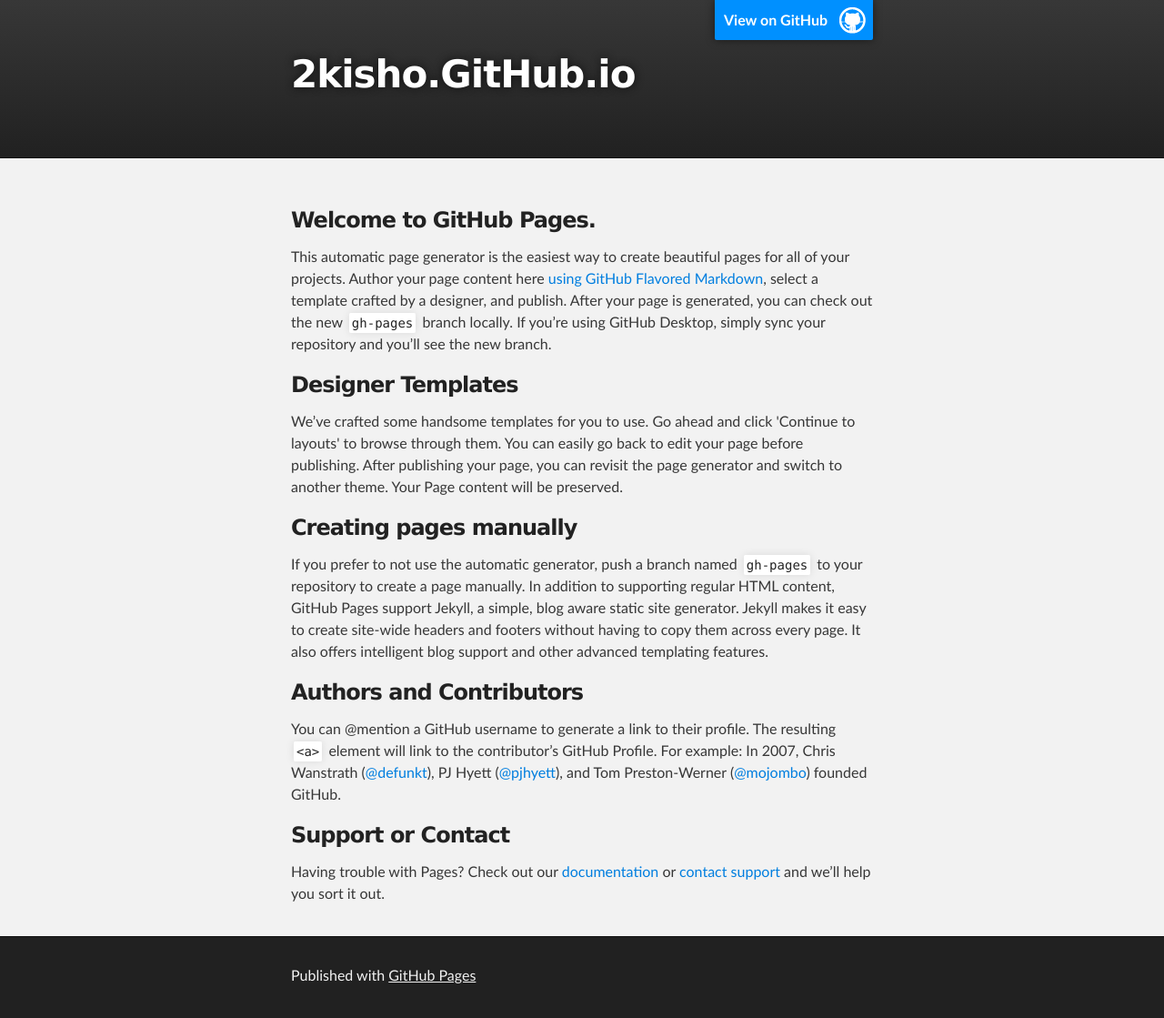
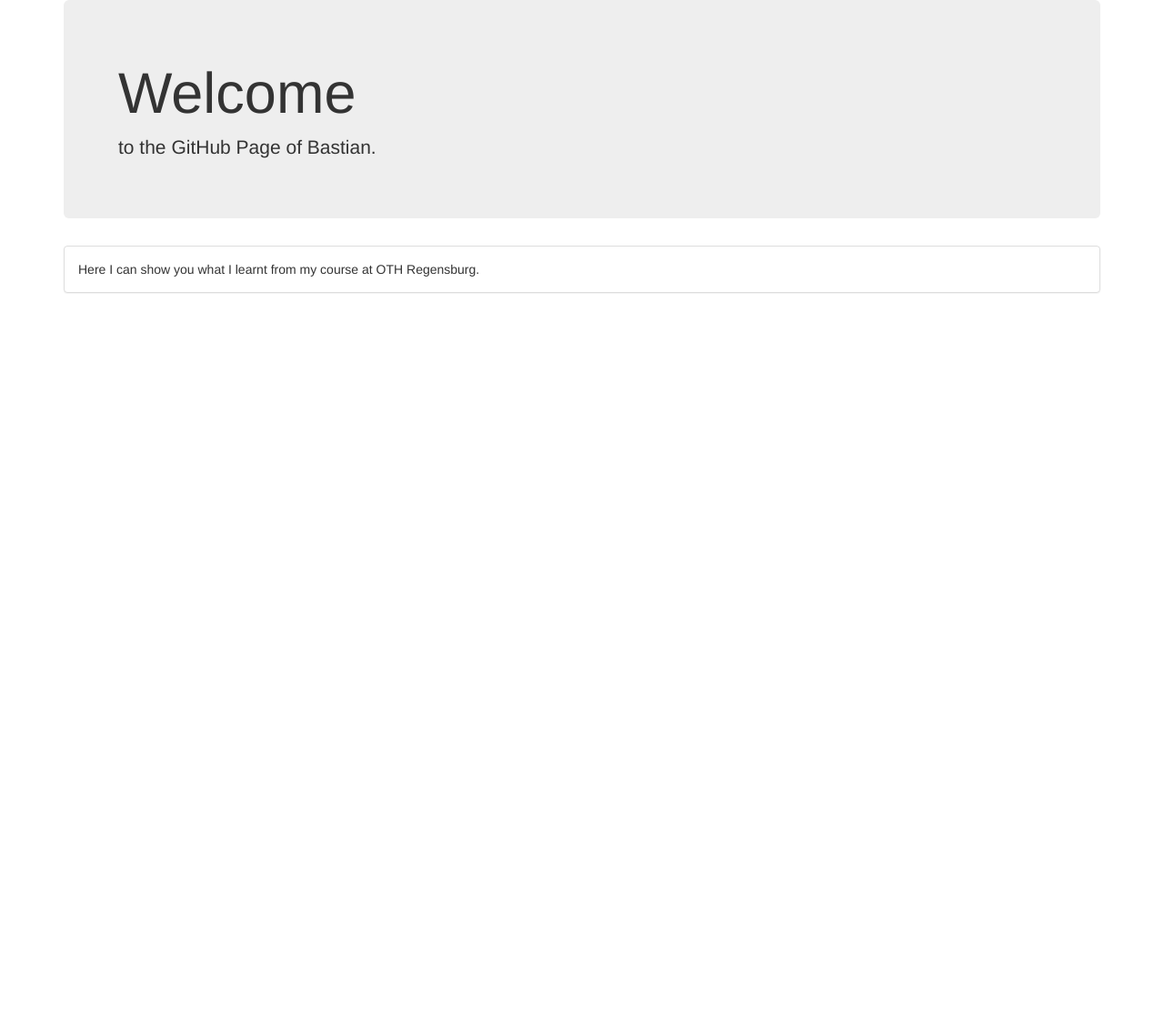
Before and after one commit to 2Kisho/2Kisho.github.io, a plain HTML site: page index.html in a window 1280 px wide. Shown: the whole page at 91% size. After the commit the page ends 800 px from the top, so only its background shows below. Drawn offline with nearby package versions, Linux system fonts and the light colour scheme.

Commit message:
Changed some html code

```diff
--- a/index.html
+++ b/index.html
@@ -2,66 +2,33 @@
 <html>
 
 <head>
-    <meta charset='utf-8'>
-    <meta http-equiv="X-UA-Compatible" content="chrome=1">
-    <meta name="description" content="2kisho.GitHub.io : ">
+    <meta charset='utf-8' />
+    <meta http-equiv="X-UA-Compatible" content="chrome=1" />
+    <meta name="description" content="2kisho.GitHub.io : " />
+    <meta name="viewport" content="width=device-width, initial-scale=1">
 
-    <link rel="stylesheet" type="text/css" media="screen" href="stylesheets/stylesheet.css">
 
-    <title>Welcome on 2kisho.GitHub.io</title>
+    <!-- Latest compiled and minified CSS -->
+    <!-- Latest compiled and minified CSS -->
+    <link rel="stylesheet" href="https://maxcdn.bootstrapcdn.com/bootstrap/3.3.7/css/bootstrap.min.css">
+
+    <!-- jQuery library -->
+    <script src="https://ajax.googleapis.com/ajax/libs/jquery/1.12.4/jquery.min.js"></script>
+
+    <!-- Latest compiled JavaScript -->
+    <script src="https://maxcdn.bootstrapcdn.com/bootstrap/3.3.7/js/bootstrap.min.js"></script>
+    <title>Welcome to the GitHub Pages of Bastian</title>
 </head>
 
 <body>
-
-    <!-- HEADER -->
-    <div id="header_wrap" class="outer">
-        <header class="inner">
-          <a id="forkme_banner" href="https://github.com/2Kisho">View on GitHub</a>
-
-          <h1 id="project_title">2kisho.GitHub.io</h1>
-          <h2 id="project_tagline"></h2>
-
-        </header>
+    <div class="container">
+        <div class="jumbotron">
+            <h1>Welcome</h1>
+            <p>to the GitHub Page of Bastian.</p>
         </div>
-
-    <!-- MAIN CONTENT -->
-    <div id="main_content_wrap" class="outer">
-      <section id="main_content" class="inner">
-        <h3>
-<a id="welcome-to-github-pages" class="anchor" href="#welcome-to-github-pages" aria-hidden="true"><span aria-hidden="true" class="octicon octicon-link"></span></a>Welcome to GitHub Pages.</h3>
-
-<p>This automatic page generator is the easiest way to create beautiful pages for all of your projects. Author your page content here <a href="https://guides.github.com/features/mastering-markdown/">using GitHub Flavored Markdown</a>, select a template crafted by a designer, and publish. After your page is generated, you can check out the new <code>gh-pages</code> branch locally. If you’re using GitHub Desktop, simply sync your repository and you’ll see the new branch.</p>
-
-<h3>
-<a id="designer-templates" class="anchor" href="#designer-templates" aria-hidden="true"><span aria-hidden="true" class="octicon octicon-link"></span></a>Designer Templates</h3>
-
-<p>We’ve crafted some handsome templates for you to use. Go ahead and click 'Continue to layouts' to browse through them. You can easily go back to edit your page before publishing. After publishing your page, you can revisit the page generator and switch to another theme. Your Page content will be preserved.</p>
-
-<h3>
-<a id="creating-pages-manually" class="anchor" href="#creating-pages-manually" aria-hidden="true"><span aria-hidden="true" class="octicon octicon-link"></span></a>Creating pages manually</h3>
-
-<p>If you prefer to not use the automatic generator, push a branch named <code>gh-pages</code> to your repository to create a page manually. In addition to supporting regular HTML content, GitHub Pages support Jekyll, a simple, blog aware static site generator. Jekyll makes it easy to create site-wide headers and footers without having to copy them across every page. It also offers intelligent blog support and other advanced templating features.</p>
-
-<h3>
-<a id="authors-and-contributors" class="anchor" href="#authors-and-contributors" aria-hidden="true"><span aria-hidden="true" class="octicon octicon-link"></span></a>Authors and Contributors</h3>
-
-<p>You can @mention a GitHub username to generate a link to their profile. The resulting <code>&lt;a&gt;</code> element will link to the contributor’s GitHub Profile. For example: In 2007, Chris Wanstrath (<a href="https://github.com/defunkt" class="user-mention">@defunkt</a>), PJ Hyett (<a href="https://github.com/pjhyett" class="user-mention">@pjhyett</a>), and Tom Preston-Werner (<a href="https://github.com/mojombo" class="user-mention">@mojombo</a>) founded GitHub.</p>
-
-<h3>
-<a id="support-or-contact" class="anchor" href="#support-or-contact" aria-hidden="true"><span aria-hidden="true" class="octicon octicon-link"></span></a>Support or Contact</h3>
-
-<p>Having trouble with Pages? Check out our <a href="https://help.github.com/pages">documentation</a> or <a href="https://github.com/contact">contact support</a> and we’ll help you sort it out.</p>
-      </section>
+        <div class="panel panel-default">
+            <div class="panel-body">Here I can show you what I learnt from my course at OTH Regensburg.</div>
         </div>
-
-    <!-- FOOTER  -->
-    <div id="footer_wrap" class="outer">
-      <footer class="inner">
-        <p>Published with <a href="https://pages.github.com">GitHub Pages</a></p>
-      </footer>
     </div>
-
-
-
 </body>
 </html>
```
Lines whose indentation alone changed are shown as unchanged.
